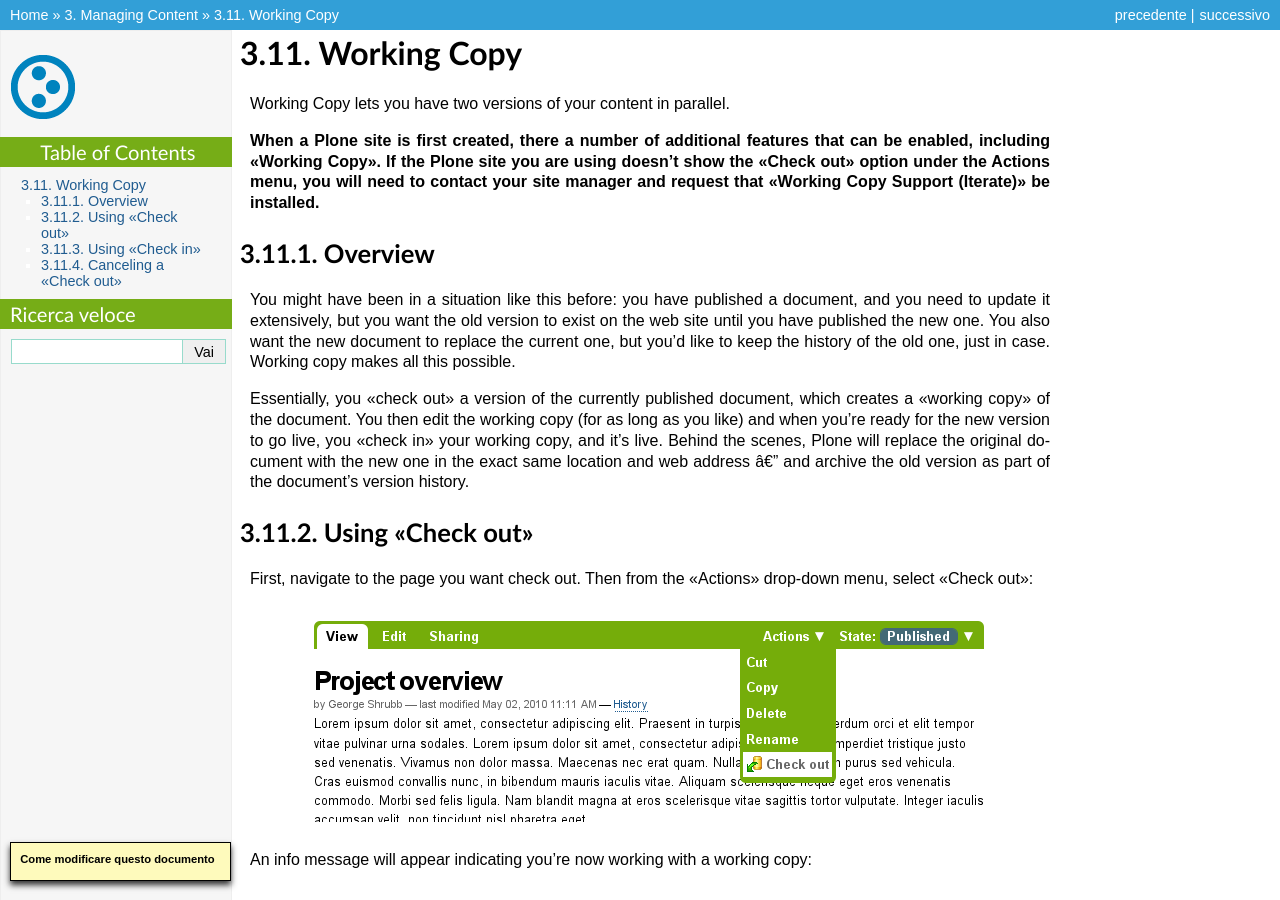
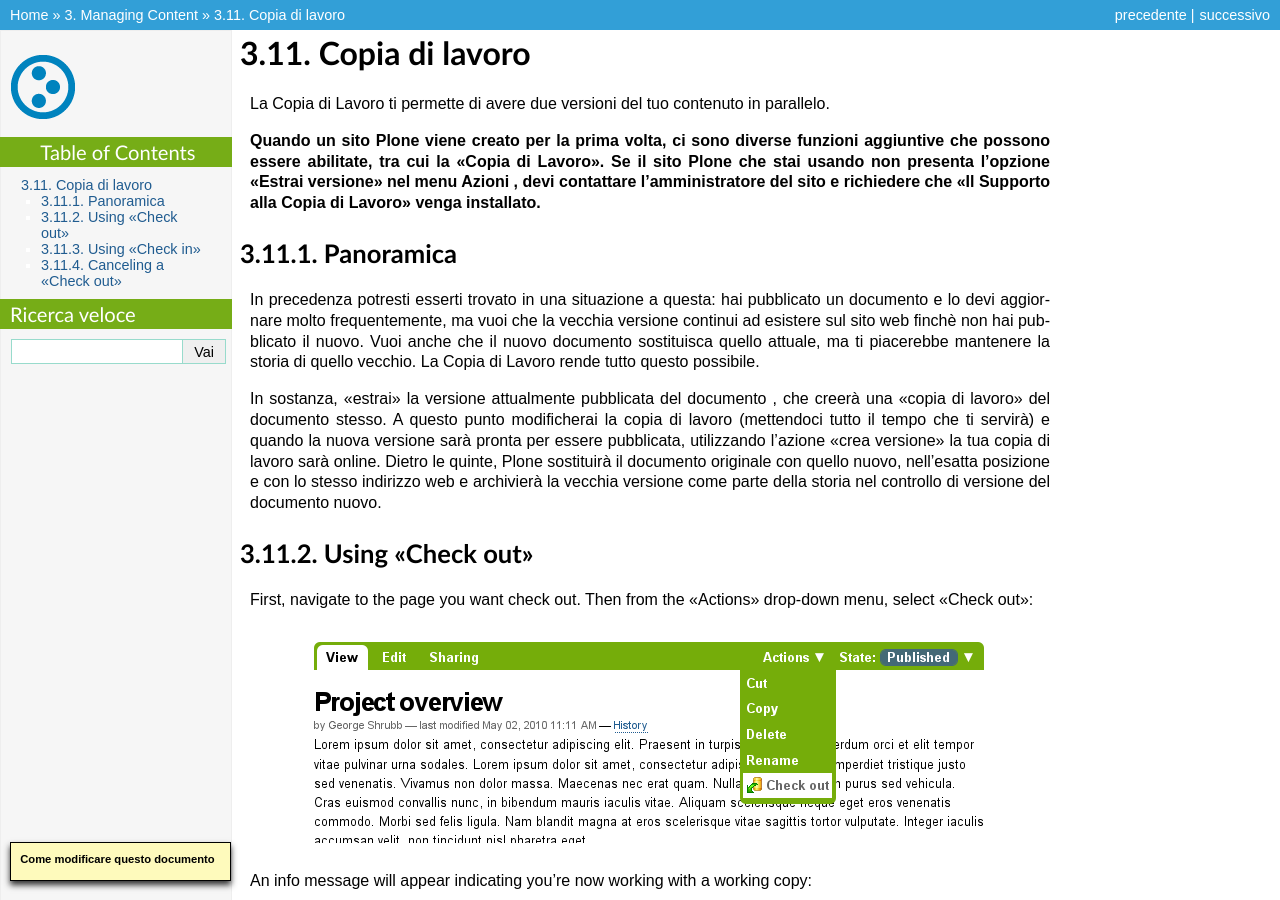
Before and after one commit to plone-it/collective.italiandocumentation, a Sphinx documentation site: the page built from source/managing-content/working-copy.rst, in a window 1280 px wide and 900 px high. Built offline with Sphinx 7.4.7, drawn with Linux system fonts in a browser that asks for light colours; some of the changed text lies outside the part shown.

Commit message:
traduzione working-copy.rst

```diff
--- a/source/managing-content/working-copy.rst
+++ b/source/managing-content/working-copy.rst
@@ -1,31 +1,31 @@
-Working Copy
+Copia di lavoro
 ==================
 
-Working Copy lets you have two versions of your content in parallel.
+La Copia di Lavoro ti permette di avere due versioni del tuo contenuto in parallelo.
 
-**When a Plone site is first created, there a number of additional
-features that can be enabled, including "Working Copy". If the Plone
-site you are using doesn't show the "Check out" option under the Actions
-menu, you will need to contact your site manager and request that
-"Working Copy Support (Iterate)" be installed.**
+**Quando un sito Plone viene creato per la prima volta, ci sono diverse funzioni aggiuntive
+che possono essere abilitate, tra cui la "Copia di Lavoro". Se il sito Plone
+che stai usando non presenta l'opzione "Estrai versione" nel menu Azioni
+, devi contattare l'amministratore del sito e richiedere che
+"Il Supporto alla Copia di Lavoro" venga installato.**
 
-Overview
---------
+Panoramica
+----------
 
-You might have been in a situation like this before: you have published
-a document, and you need to update it extensively, but you want the old
-version to exist on the web site until you have published the new one.
-You also want the new document to replace the current one, but you'd
-like to keep the history of the old one, just in case. Working copy
-makes all this possible.
+In precedenza potresti esserti trovato in una situazione a questa: hai pubblicato
+un documento e lo devi aggiornare molto frequentemente, ma vuoi che la vecchia
+versione continui ad esistere sul sito web finchè non hai pubblicato il nuovo.
+Vuoi anche che il nuovo documento sostituisca quello attuale, ma ti piacerebbe
+mantenere la storia di quello vecchio. La Copia di Lavoro rende tutto questo
+possibile.
 
-Essentially, you "check out" a version of the currently published
-document, which creates a "working copy" of the document. You then edit
-the working copy (for as long as you like) and when you're ready for the
-new version to go live, you "check in" your working copy, and it's live.
-Behind the scenes, Plone will replace the original document with the new
-one in the exact same location and web address â€” and archive the old
-version as part of the document's version history.
+In sostanza, "estrai" la versione attualmente pubblicata del documento
+, che creerà una "copia di lavoro" del documento stesso. A questo punto modificherai
+la copia di lavoro (mettendoci tutto il tempo che ti servirà) e quando la nuova versione sarà
+pronta per essere pubblicata, utilizzando l'azione "crea versione" la tua copia di lavoro sarà online.
+Dietro le quinte, Plone sostituirà il documento originale con quello nuovo,
+nell'esatta posizione e con lo stesso indirizzo web e archivierà la vecchia versione
+come parte della storia nel controllo di versione del documento nuovo.
 
 Using "Check out"
 -----------------
```
